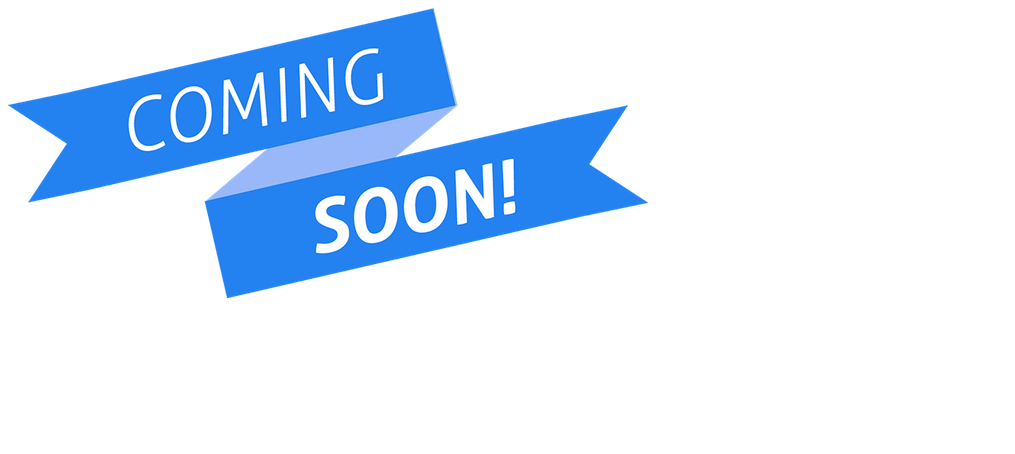
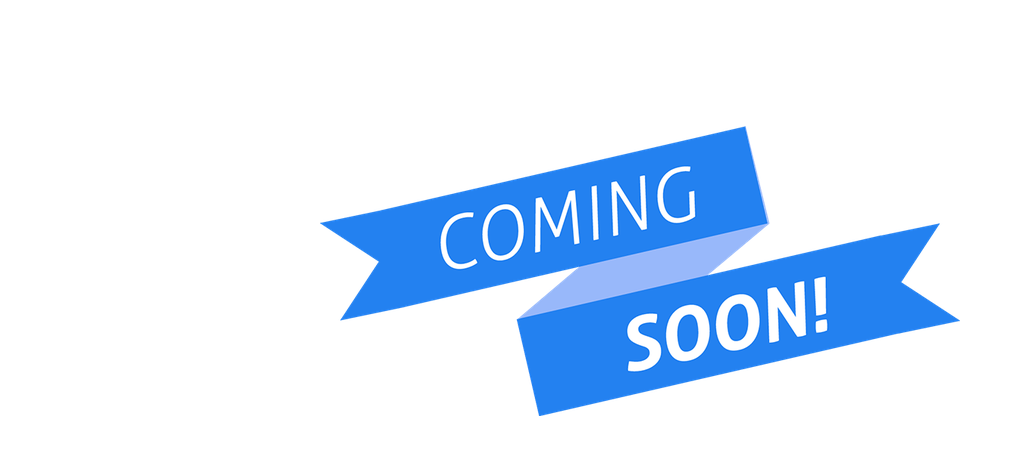
Before and after one commit to dev-rahul-majumdar/dev-rahul-majumdar.github.io, a plain HTML site: page index.html in a window 1280 px wide. Shown: the whole page, without its empty margins (0-1015 px from the left). Drawn offline with Linux system fonts and the light colour scheme.

Commit message:
add css to align in center

```diff
--- a/index.html
+++ b/index.html
@@ -2,6 +2,11 @@
 <html>
   <title>Rahul Majumdar | Web Developer</title>
 <body>
-  <img src="./coming-soon-message.png" />
+  <img src="./coming-soon-message.png" style="
+    margin: auto;
+    position: relative;
+    display: block;
+    margin-top: 10%;
+"/>
 </body>
 </html>
```
